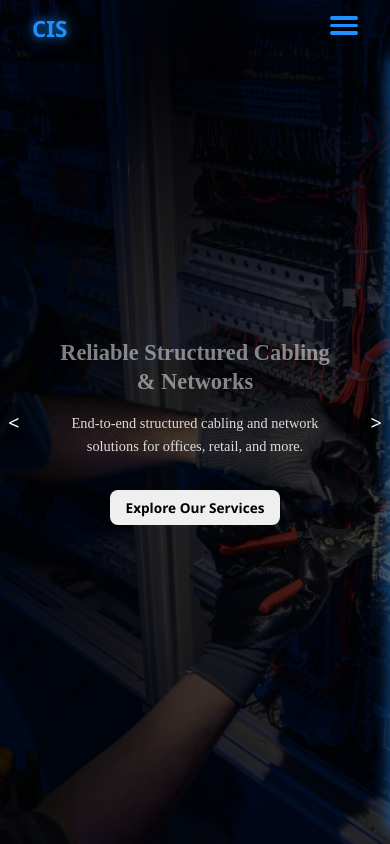
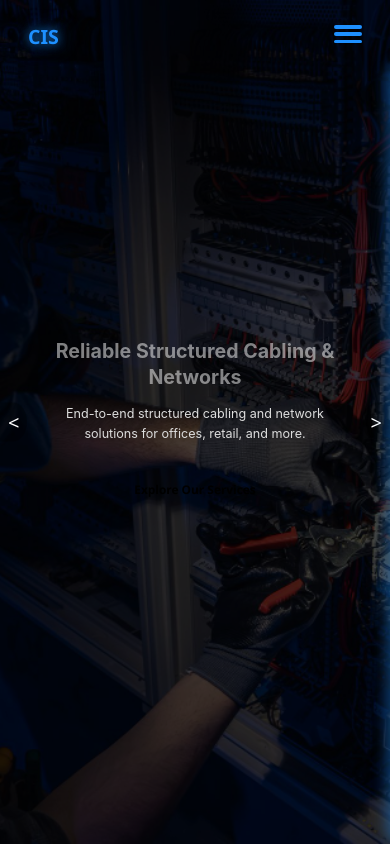
Before and after one commit to Perpetualisi/CIS, a React (Vite) app: page / in a window 390 px wide. Shown: the top 844 px of the page. Built offline with nearby package versions, Linux system fonts and the light colour scheme; grey boxes are pictures that could not be loaded.

Commit message:
Fix global background and hero container styling

```diff
--- a/src/components/Navbar.css
+++ b/src/components/Navbar.css
@@ -20,7 +20,7 @@ nav, ul, li, a, button, input {
 .navbar {
   position: fixed;
   width: 100%;
-  margin-top: -10px;
+  margin-top: 0;
   background:transparent;
   padding: 1rem 2rem;
   display: flex;
--- a/src/index.css
+++ b/src/index.css
@@ -1,27 +1,300 @@
 /* =====================
-   Global Full-Width Fix
+   Global Reset & Base
    ===================== */
-html, body {
+*,
+*::before,
+*::after {
+  box-sizing: border-box;
   margin: 0;
   padding: 0;
-  width: 100%;
-  max-width: 100%;
-  overflow-x: hidden;
-  background: #000; /* or your site background */
 }
 
-section, header, footer, .hero-container, .projects-section, .footer {
-  width: 100% !important;
-  margin: 0 !important;
-  padding: 0 !important;
-  max-width: 100% !important;
-  box-sizing: border-box;
+html {
+  scroll-behavior: smooth;
+  font-size: 100%;
+  -webkit-text-size-adjust: 100%;
+  scroll-padding-top: 80px;
+  width: 100%;
+  overflow-x: hidden;
+  overscroll-behavior-x: none;
 }
 
-/* Optional: keep .container for text only */
+body {
+  margin: 0;
+  padding: 0;
+  font-family: 'Inter', sans-serif;
+  /* background-color: #f8f9fa; */
+  /* color: #212529; */
+  line-height: 1.6;
+  -webkit-font-smoothing: antialiased;
+  -moz-osx-font-smoothing: grayscale;
+  width: 100%;
+  overflow-x: hidden;
+}
+
+/* Links */
+a {
+  color: inherit;
+  text-decoration: none;
+}
+a:hover { text-decoration: underline; }
+
+/* Typography */
+h1, h2, h3, h4, h5, h6 {
+  margin-top: 0;
+  font-weight: 600;
+  line-height: 1.3;
+}
+
+p {
+  margin-bottom: 1rem;
+}
+
+/* Buttons */
+button {
+  font-family: inherit;
+  font-size: 1rem;
+  cursor: pointer;
+  border: none;
+  outline: none;
+  background: none;
+}
+
+input, textarea, select {
+  font-family: inherit;
+  font-size: 1rem;
+  border: 1px solid #ccc;
+  border-radius: 5px;
+  padding: 0.5rem;
+  width: 100%;
+}
+
+/* Containers */
 .container {
+  max-width: 1200px;
+  margin: 0 auto;
+  padding: 0 1rem;
+}
+
+/* =====================
+   Hero Section
+   ===================== */
+.hero-container {
+  position: relative;
   width: 100%;
-  max-width: 1200px; /* content width */
+  height: 100vh;
+  overflow: hidden; /* Prevent overflow & glow */
+}
+
+.hero-clip {
+  width: 100%;
+  height: 100%;
+  overflow: hidden;
+}
+
+.hero-3d {
+  position: absolute;
+  top: 0;
+  left: 0;
+  width: 100%;
+  height: 100%;
+  max-width: 100%;
+  max-height: 100%;
+  object-fit: cover;
+  z-index: 1;
+  pointer-events: none;
+  filter: brightness(0.6);
+}
+
+.hero-overlay {
+  position: absolute;
+  top: 0;
+  left: 0;
+  width: 100%;
+  height: 100%;
+  background: rgba(0, 0, 0, 0.55);
+  display: flex;
+  justify-content: center;
+  align-items: center;
+  text-align: center;
+  padding: 2rem;
+  z-index: 2;
+}
+
+.hero-content {
+  color: #fff;
+  max-width: 800px;
+  padding: 20px;
+  text-align: center;
+  animation: fadeInUp 1s ease-out forwards;
+}
+
+.hero-content h1 {
+  font-size: clamp(1.8rem, 4vw, 3rem);
+  font-weight: 700;
+  margin-bottom: 1rem;
+  line-height: 1.3;
+}
+
+.hero-content p {
+  font-size: 1.2rem;
+  margin-bottom: 2rem;
+  color: #ddd;
+  line-height: 1.6;
+}
+
+.blinking-heading {
+  font-size: 2.5rem;
+  font-weight: 700;
+  animation: blink 1.5s infinite alternate;
+}
+
+.cta-group {
+  display: flex;
+  gap: 1rem;
+  justify-content: center;
+}
+
+.cta-button {
+  padding: 12px 24px;
+  font-size: 1rem;
+  font-weight: bold;
+  border-radius: 8px;
+  cursor: pointer;
+  transition: 0.3s;
+}
+
+.cta-button.primary {
+  background: #007bff;
+  color: white;
+}
+
+.cta-button.secondary {
+  background: #ff5722;
+  color: white;
+}
+
+.cta-button:hover {
+  transform: scale(1.05);
+  background: #06202b;
+}
+
+.scroll-down {
+  margin-top: 40px;
+  font-size: 2rem;
+  animation: bounce 1.5s infinite;
+}
+
+.arrow-button {
+  position: absolute;
+  top: 50%;
+  transform: translateY(-50%);
+  font-size: 36px;
+  background: rgba(0, 0, 0, 0.3);
+  color: #fff;
+  border: none;
+  padding: 10px 15px;
+  cursor: pointer;
+  z-index: 10;
+  transition: 0.3s;
+}
+
+.arrow-button:hover {
+  background: rgba(255, 255, 255, 0.5);
+}
+
+.arrow-button.prev { left: 0; }
+.arrow-button.next { right: 0; }
+
+/* =================
+   Footer Section
+   ================= */
+.footer {
+  background: #111;
+  color: #ddd;
+  padding: 40px 20px 20px;
+  margin-top: 50px;
+  font-family: Arial, sans-serif;
+}
+
+.footer-content {
+  display: grid;
+  grid-template-columns: repeat(auto-fit, minmax(220px, 1fr));
+  gap: 30px;
+  max-width: 1200px;
   margin: 0 auto;
-  padding: 0; /* remove side padding */
 }
+
+.footer-logo h2 {
+  font-size: 20px;
+  margin-bottom: 10px;
+  color: #fff;
+}
+
+.footer-logo .highlight { color: #f39c12; }
+
+.footer-logo p {
+  font-size: 14px;
+  line-height: 1.6;
+}
+
+.footer-links h3,
+.footer-contact h3 {
+  font-size: 16px;
+  margin-bottom: 10px;
+  color: #fff;
+}
+
+.footer-links ul {
+  list-style: none;
+  padding: 0;
+}
+
+.footer-links ul li { margin-bottom: 8px; }
+
+.footer-links ul li a {
+  text-decoration: none;
+  color: #bbb;
+  transition: color 0.3s;
+}
+
+.footer-links ul li a:hover { color: #f39c12; }
+
+.footer-contact p { margin: 6px 0; font-size: 14px; }
+
+.footer-bottom {
+  text-align: center;
+  margin-top: 30px;
+  padding-top: 15px;
+  border-top: 1px solid #333;
+  font-size: 14px;
+  color: #aaa;
+}
+
+/* =================
+   Animations
+   ================= */
+@keyframes fadeInUp { from { transform: translateY(30px); opacity: 0; } to { transform: translateY(0); opacity: 1; } }
+@keyframes blink { 0% { opacity: 1; } 100% { opacity: 0.4; } }
+@keyframes bounce { 0%, 100% { transform: translateY(0); } 50% { transform: translateY(10px); } }
+
+/* =================
+   Responsive Mobile
+   ================= */
+@media (max-width: 768px) {
+  html { font-size: 93.75%; }
+
+  .hero-content h1 { font-size: 1.6rem; max-width: 320px; word-break: break-word; }
+  .hero-content p { font-size: 1rem; }
+  .cta-button { padding: 10px 18px; font-size: 0.9rem; }
+  .arrow-button { font-size: 24px; padding: 8px 10px; }
+}
+
+@media (max-width: 430px) {
+  html { font-size: 87.5%; }
+
+  .hero-content h1 { font-size: 1.4rem; }
+  .hero-content p { font-size: 0.9rem; }
+  .cta-button { padding: 8px 16px; font-size: 0.85rem; }
+  .arrow-button { font-size: 20px; padding: 6px 8px; }
+}
```
